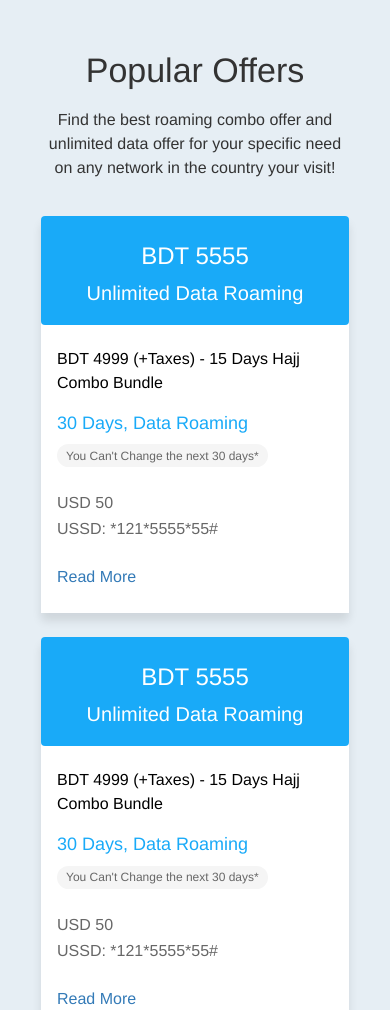
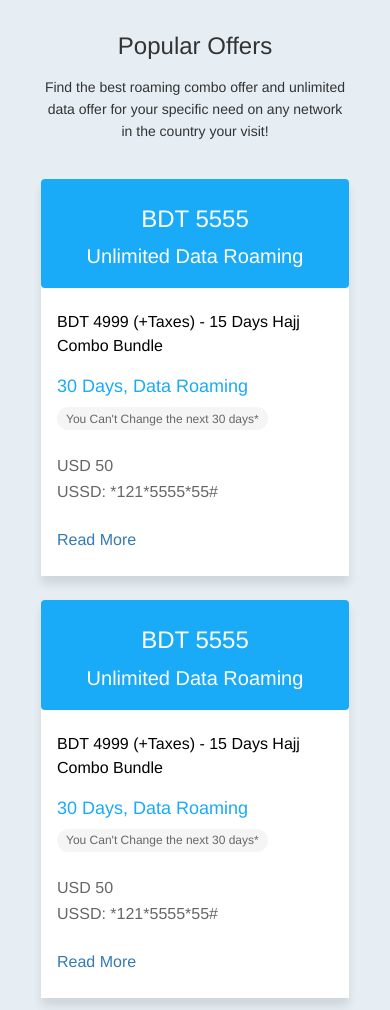
Before and after one commit to priya-saha398/Roaming, a plain HTML site: page index.html in a window 390 px wide. Shown: the top 1010 px of the page. Drawn offline with nearby package versions, Linux system fonts and the light colour scheme.

Commit message:
add margin padding in popular title

```diff
--- a/style.css
+++ b/style.css
@@ -143,5 +143,17 @@
 
     #roaming .popular-offers .section-intro {
         max-width: 328px;
+        font-size: 14px;
+        line-height: 1.57;
+    }
+
+    #roaming .popular-offers .section-title {
+        font-size: 24px;
+        line-height: 1.3;
+        margin: 30px 0 16px;
+    }
+
+    #roaming .popular-offers {
+        padding: 0;
     }
 }
```
